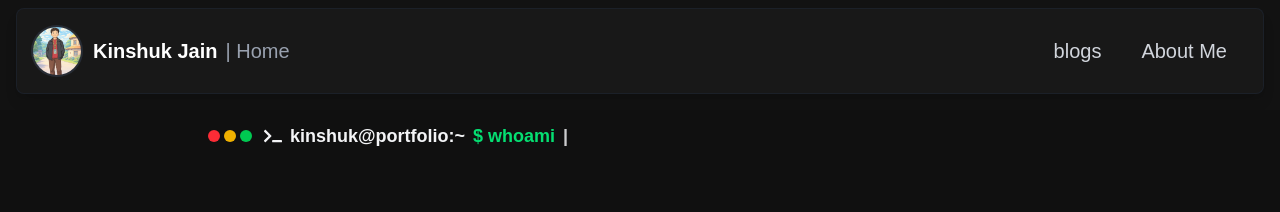
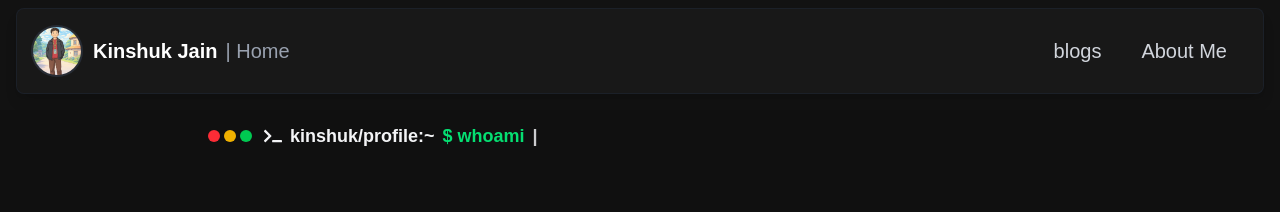
Before and after one commit to kinshukjainn/kinshukkportfolio, a React (Vite) app: page / in a window 1280 px wide. Shown: the top 212 px of the page. Built offline with nearby package versions, Linux system fonts and the light colour scheme.

Commit message:
fix: update terminal prompt display in MainContent component

```diff
--- a/src/component-mine/MainContent.tsx
+++ b/src/component-mine/MainContent.tsx
@@ -130,7 +130,7 @@ const MainContent = () => {
               </div>
               <div className="flex items-center space-x-2 text-gray-100 font-semibold  text-lg">
                 <FaTerminal />
-                <span>kinshuk@portfolio:~</span>
+                <span>kinshuk/profile:~</span>
                 <span className="text-green-400">{typedText}</span>
                 <span className="animate-pulse">|</span>
               </div>
```
